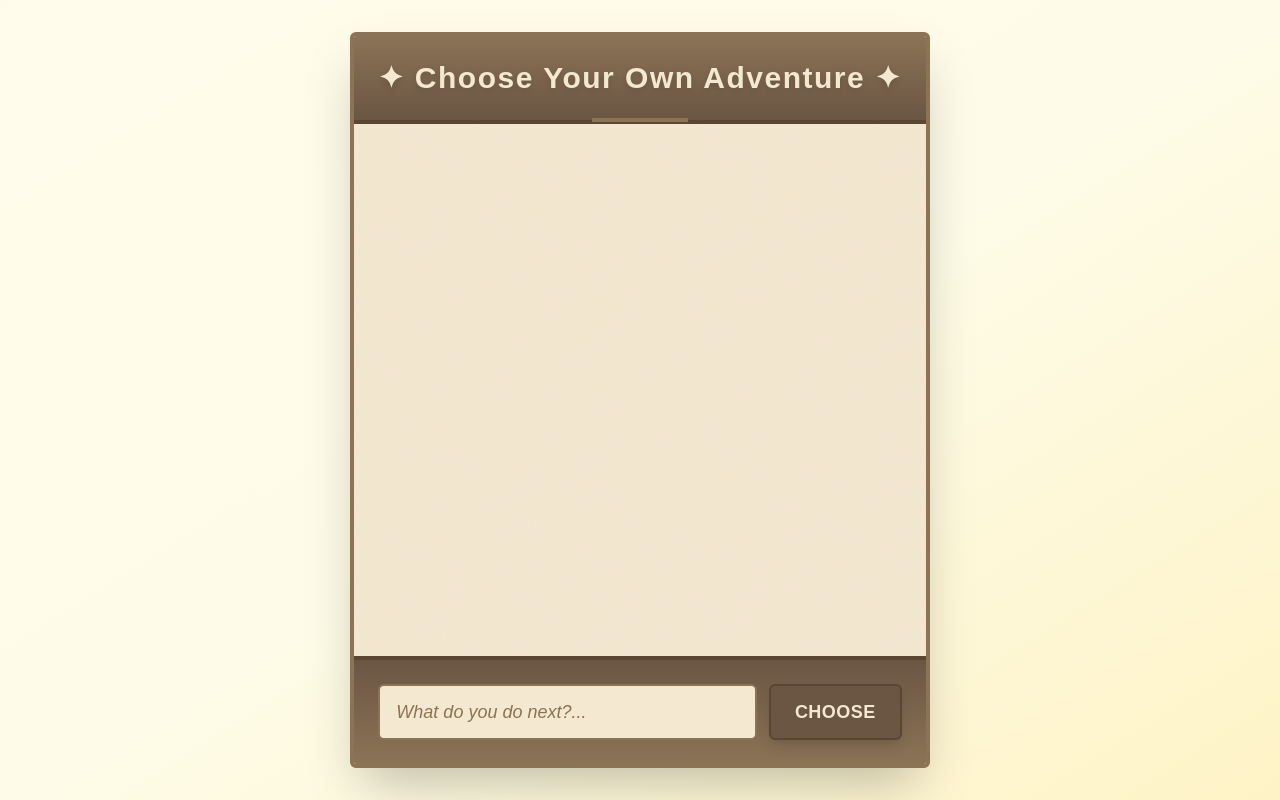
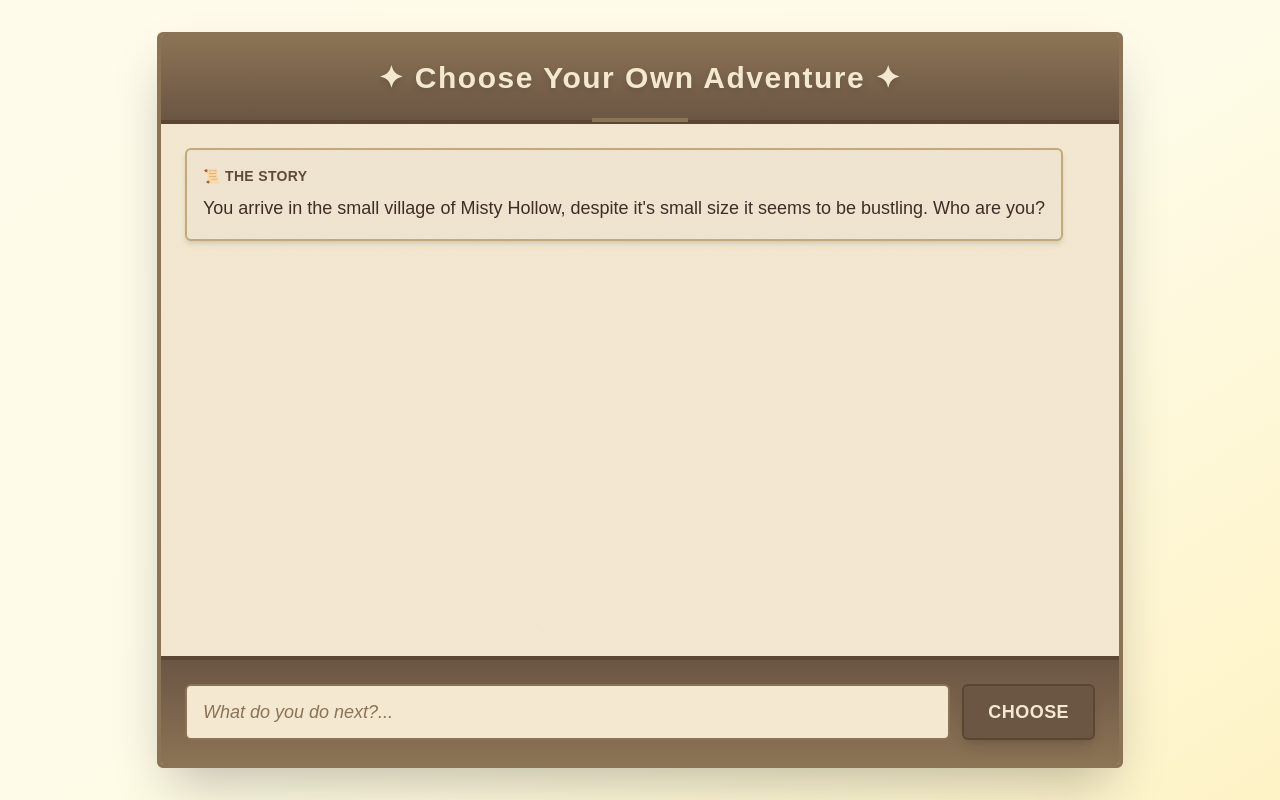
Before and after one commit to williamoverton/Tangled-Fates, a Next.js app: page / in a window 1280 px wide. Built offline with nearby package versions, Linux system fonts and the light colour scheme; a web font is replaced by a local one.

Commit message:
fix scrolling issues

```diff
--- a/app/api/chat/route.ts
+++ b/app/api/chat/route.ts
@@ -1,4 +1,5 @@
 import { streamText, convertToModelMessages, UIMessage } from "ai";
+import dedent from "dedent";
 
 // Allow streaming responses up to 30 seconds
 export const maxDuration = 30;
@@ -14,8 +15,11 @@ export async function POST(req: Request) {
         order: ["groq", "baseten"],
       },
     },
-    system:
-      'You are a wise medieval sage, speaking in an archaic and poetic manner. You assist travelers on their journey with wisdom from ages past. Use "thee", "thou", "hath", and other old English expressions naturally.',
+    system: dedent`
+        You are the dungeon master for a choose your own adventure game.
+        You are responsible for the story and the choices the players make.
+        You are also responsible for the world and the characters in the world.
+    `,
     messages: convertToModelMessages(messages),
   });
 
--- /dev/null
+++ b/components/ai-elements/response.tsx
@@ -0,0 +1,22 @@
+"use client";
+
+import { cn } from "@/lib/utils";
+import { type ComponentProps, memo } from "react";
+import { Streamdown } from "streamdown";
+
+type ResponseProps = ComponentProps<typeof Streamdown>;
+
+export const Response = memo(
+  ({ className, ...props }: ResponseProps) => (
+    <Streamdown
+      className={cn(
+        "w-full [&>*:first-child]:mt-0 [&>*:last-child]:mb-0",
+        className
+      )}
+      {...props}
+    />
+  ),
+  (prevProps, nextProps) => prevProps.children === nextProps.children
+);
+
+Response.displayName = "Response";
--- a/components/medieval-chat.tsx
+++ b/components/medieval-chat.tsx
@@ -1,14 +1,32 @@
 "use client";
 
 import { useChat } from "@ai-sdk/react";
-import { DefaultChatTransport } from "ai";
+import { DefaultChatTransport, UIMessage } from "ai";
+import dedent from "dedent";
 import { useState } from "react";
+import { Response } from "@/components/ai-elements/response";
+
+const firstMessage = dedent`
+You arrive in the small village of Misty Hollow, despite it's small size it seems to be bustling. Who are you?
+`;
 
 export default function MedievalChat() {
   const { messages, sendMessage, status } = useChat({
     transport: new DefaultChatTransport({
       api: "/api/chat",
     }),
+    messages: [
+      {
+        role: "assistant",
+        parts: [
+          {
+            type: "text",
+            text: firstMessage,
+          },
+        ],
+        id: "first-message",
+      } as UIMessage,
+    ],
   });
   const [input, setInput] = useState("");
 
@@ -33,7 +51,7 @@ export default function MedievalChat() {
             {messages.map((message) => (
               <div
                 key={message.id}
-                className={`relative ${
+                className={`${
                   message.role === "user"
                     ? "bg-[#e8d9c0] ml-8"
                     : "bg-[#f0e5d0] mr-8"
@@ -49,11 +67,18 @@ export default function MedievalChat() {
                   {message.role === "user" ? "⚔ Your Choice" : "📜 The Story"}
                 </div>
                 <div className="whitespace-pre-wrap text-[#3a2820] leading-relaxed">
-                  {message.parts.map((part, index) =>
-                    part.type === "text" ? (
-                      <span key={index}>{part.text}</span>
-                    ) : null
-                  )}
+                  {message.parts.map((part, i) => {
+                    switch (part.type) {
+                      case "text": // we don't use any reasoning or tool calls in this example
+                        return (
+                          <Response key={`${message.id}-${i}`}>
+                            {part.text}
+                          </Response>
+                        );
+                      default:
+                        return null;
+                    }
+                  })}
                 </div>
               </div>
             ))}
--- a/package.json
+++ b/package.json
@@ -19,6 +19,7 @@
     "next": "16.0.0-canary.15",
     "react": "19.2.0",
     "react-dom": "19.2.0",
+    "streamdown": "^1.4.0",
     "tailwind-merge": "^3.3.1",
     "zod": "^4.1.12"
   },
```
Also changed, not shown: 1 other file (tests, documents, lock files or other folders).
